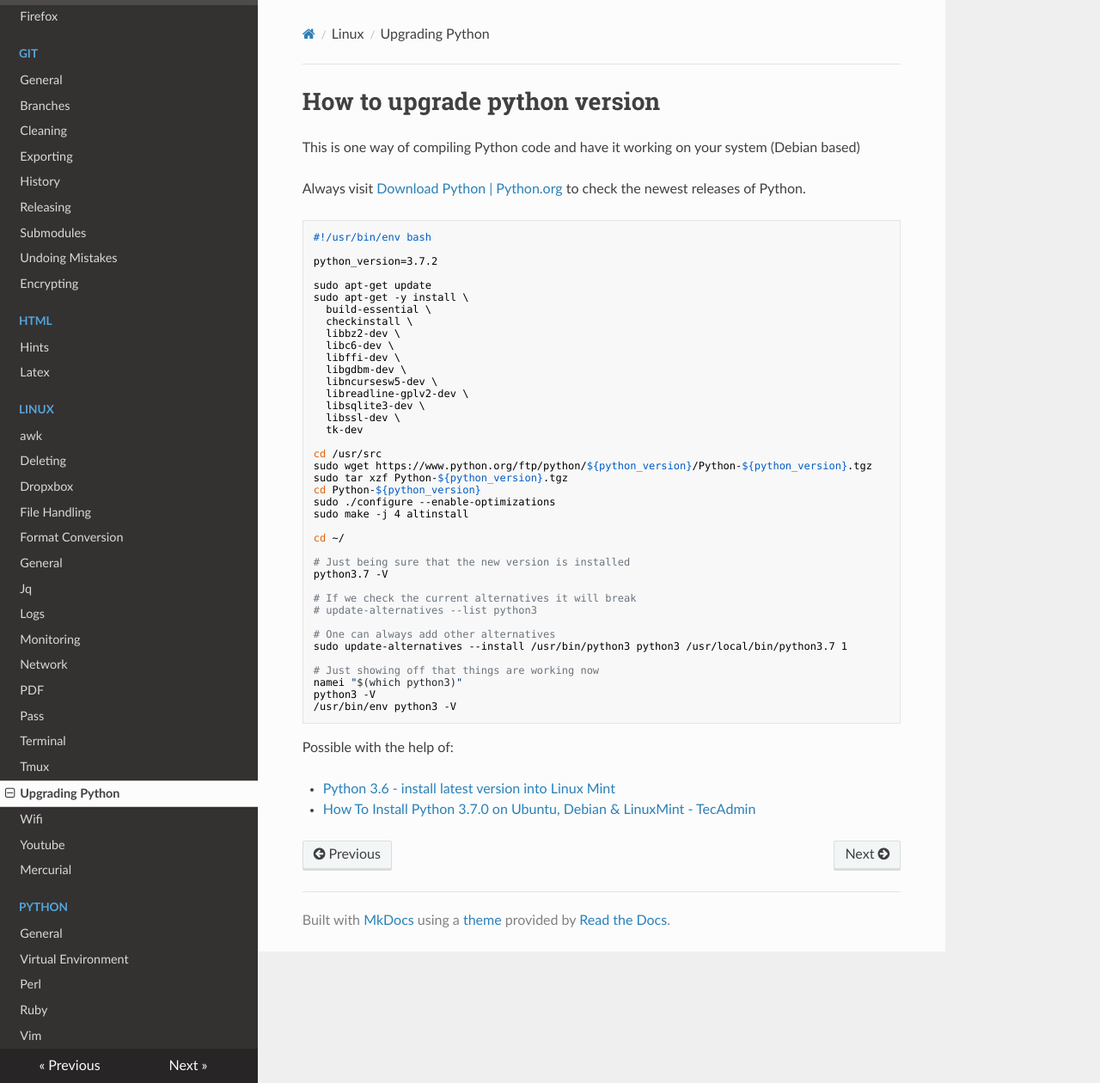
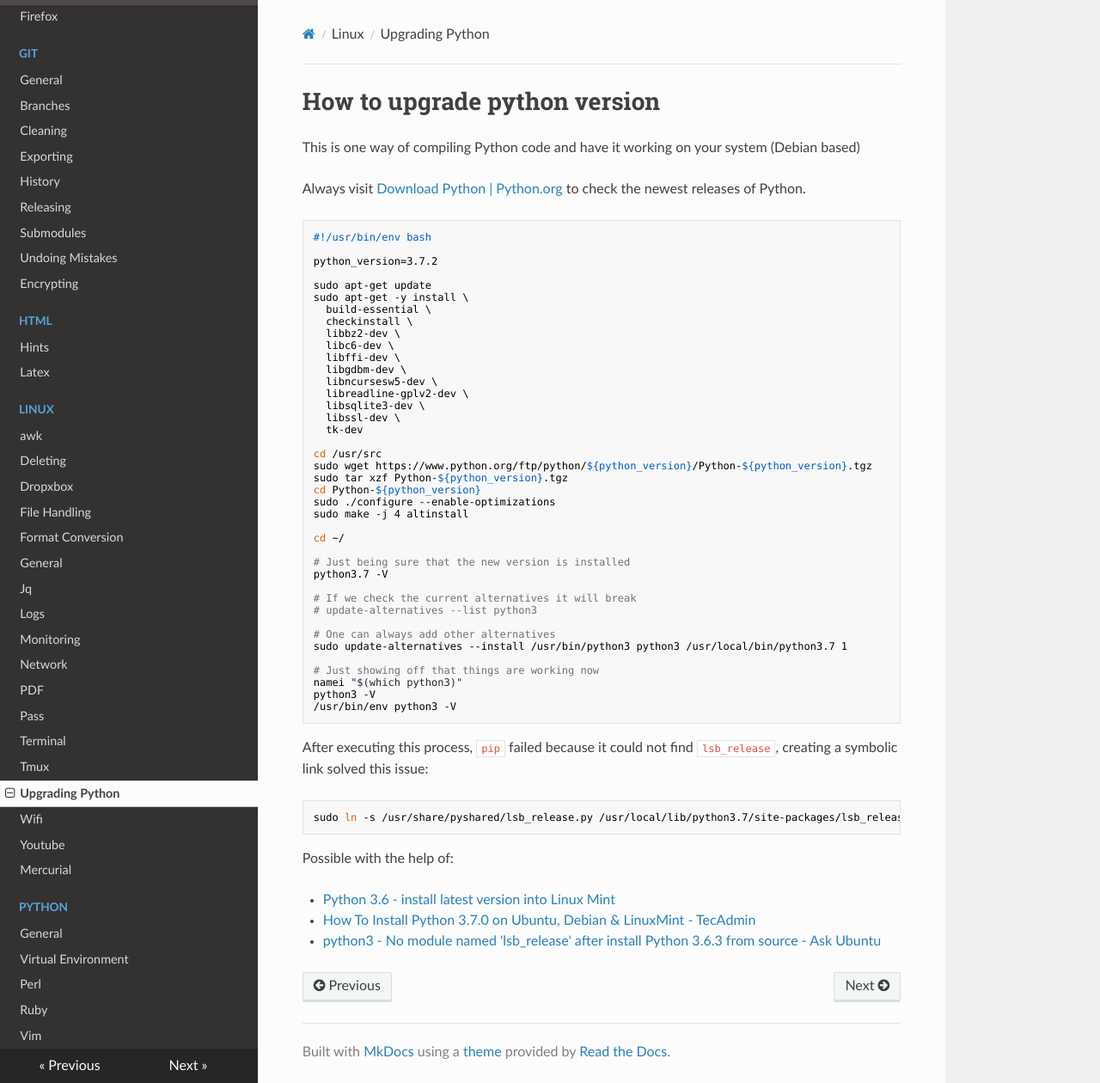
Before and after one commit to hposca/useful_notes, an MkDocs documentation site: the page built from docs/linux/upgrading_python.md, in a window 1280 px wide and 1260 px high. Shown: the whole window at 86% size. Built offline with MkDocs 1.6.1, drawn with Linux system fonts in a browser that asks for light colours; nearby versions of some CDN libraries; old or Windows-style settings are respelled for this version of MkDocs.

Commit message:
Update on how to upgrade python
Fixing problem with `lsb_release` not being found

````diff
--- a/docs/linux/upgrading_python.md
+++ b/docs/linux/upgrading_python.md
@@ -47,7 +47,14 @@ python3 -V
 /usr/bin/env python3 -V
 ```
 
+After executing this process, `pip` failed because it could not find `lsb_release`, creating a symbolic link solved this issue:
+
+```bash
+sudo ln -s /usr/share/pyshared/lsb_release.py /usr/local/lib/python3.7/site-packages/lsb_release.py
+```
+
 Possible with the help of:
 
 - [Python 3.6 - install latest version into Linux Mint](https://mintguide.org/other/794-python-3-6-install-latest-version-into-linux-mint.html)
 - [How To Install Python 3.7.0 on Ubuntu, Debian & LinuxMint - TecAdmin](https://tecadmin.net/install-python-3-7-on-ubuntu-linuxmint/)
+- [python3 - No module named 'lsb_release' after install Python 3.6.3 from source - Ask Ubuntu](https://askubuntu.com/questions/965043/no-module-named-lsb-release-after-install-python-3-6-3-from-source#answer-1003535)
````
